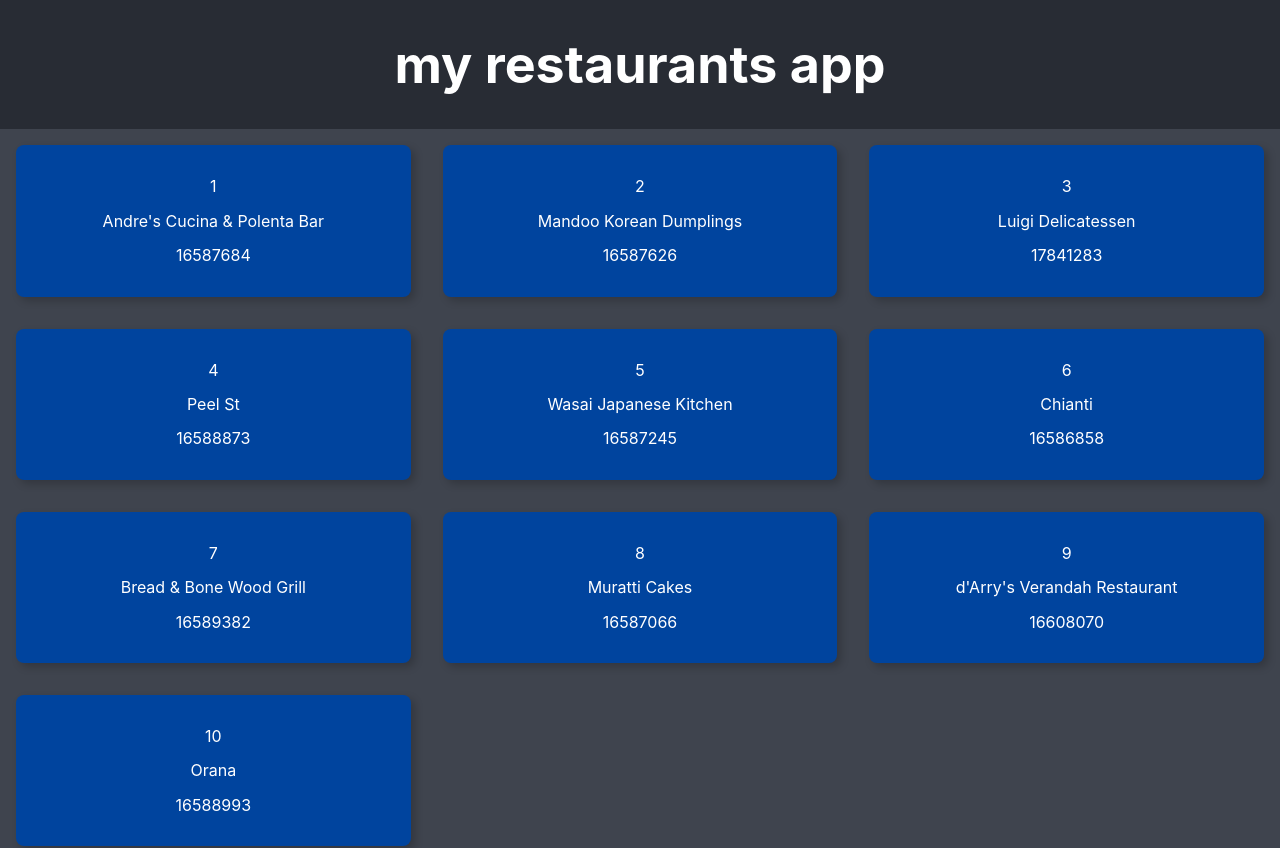
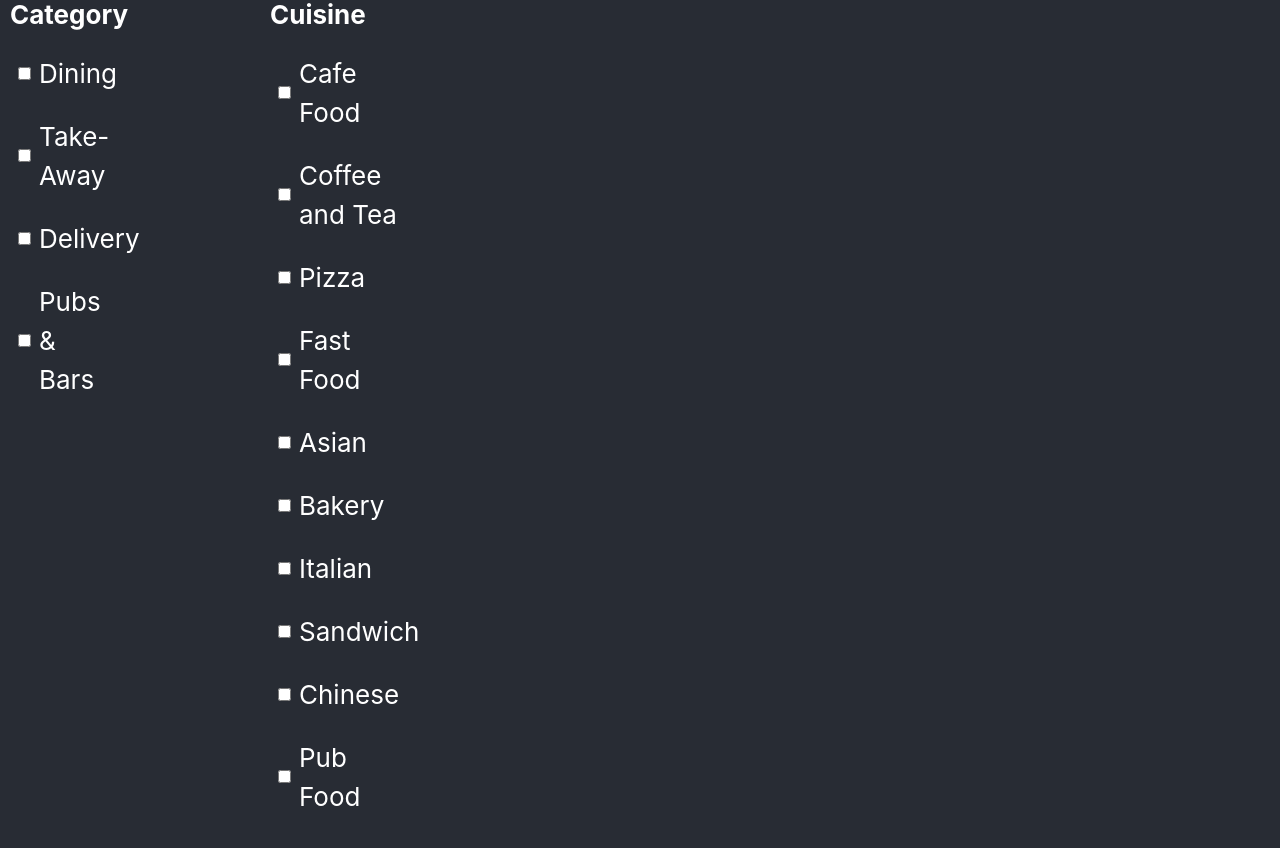
Before and after one commit to nickwelsh1/zomatoapp, a React (Create React App) app: page / in a window 1280 px wide. Shown: the top 848 px of the page. Built offline with nearby package versions, Linux system fonts and the light colour scheme.

Commit message:
added searchbox and checkbox's

```diff
--- a/src/App.js
+++ b/src/App.js
@@ -1,5 +1,6 @@
 import React, { Component } from 'react';
 import CardList from './CardList';
+import SearchBox from './SearchBox';
 import { restaurants } from './restaurants';
 import './App.scss';
 
@@ -7,7 +8,10 @@ class App extends Component {
   constructor() {
     super()
     this.state = {
-      restaurants: restaurants.restaurants
+      restaurants: restaurants.restaurants,
+      searchcategory: '',
+      searchcuisine: '',
+      searchfield: ''
     }
   }
 
@@ -15,9 +19,9 @@ class App extends Component {
     const filteredRestaurants = this.state.restaurants;
     // console.log(filteredRestaurants);
     return (
-      <div className="App tc">
+      <div className="App">
         <header className="App-header">
-          <h1>my restaurants app</h1>
+          <SearchBox searchChange={this.onSearchChange} />
         </header>
         <main className="App-main">
           <CardList restaurants={filteredRestaurants} />
@@ -33,7 +37,7 @@ class App extends Component {
 export default App;
 
 
-//TODO: display cards with some data
-// style cards
+//TODO: x display cards with some data
+// x style cards
 // create fetch request to get data direct from API
 // store data in local storage to reduce API requests
--- /dev/null
+++ b/src/Checkbox.js
@@ -0,0 +1,12 @@
+import React from 'react';
+
+const Checkbox = ({count, name}) => { //destructuring to create simple properties
+    return (
+        <div className="w-20 pa2 flex items-center mb2">
+            <input className="mr2" type="checkbox" id={name} value={name} />
+            <label for={name} className="lh-copy">{name}</label>
+        </div>
+    );
+}
+
+export default Checkbox;
--- /dev/null
+++ b/src/SearchBox.js
@@ -0,0 +1,75 @@
+import React from 'react';
+import Checkbox from './Checkbox';
+
+
+
+const SearchBox = ({ searchfield, searchChange }) => {
+    const categories = [
+        {'name': 'Dining'},
+        {'name': 'Take-Away'},
+        {'name': 'Delivery'},
+        {'name': 'Pubs & Bars'}
+    ];
+
+    const cuisines = [
+        'Cafe Food',
+        'Coffee and Tea',
+        'Pizza',
+        'Fast Food',
+        'Asian',
+        'Bakery',
+        'Italian',
+        'Sandwich',
+        'Chinese',
+        'Pub Food',
+        'Other'
+
+    ];
+
+    return (
+        <div >
+            <fieldset id="category" className="category bn fl w-20 pa2">
+                <legend className="fw7 mb2">Category</legend>
+                {
+                    console.log(categories)
+                }
+                {
+                    categories.map( (item, i) => {
+                        console.log(item)
+                        return (
+                            <Checkbox
+                                key={item.name}
+                                name={item.name}
+                            />
+                        )
+                    })
+                }
+            </fieldset>
+            <fieldset id="cuisine" className="cuisine bn fl w-60 pa2">
+                <legend className="fw7 mb2">Cuisine</legend>
+                {
+                    console.log(cuisines)
+                }
+                {
+                    cuisines.map( (item, i) => {
+                        console.log(item)
+                        return (
+                            <Checkbox
+                                key={item}
+                                name={item}
+                            />
+                        )
+                    })
+                }
+            </fieldset>
+            <input
+                className='cf'
+                type='search'
+                placeholder='search restaurants'
+                onChange={searchChange}
+            />
+        </div>
+    );
+}
+
+export default SearchBox;
```
